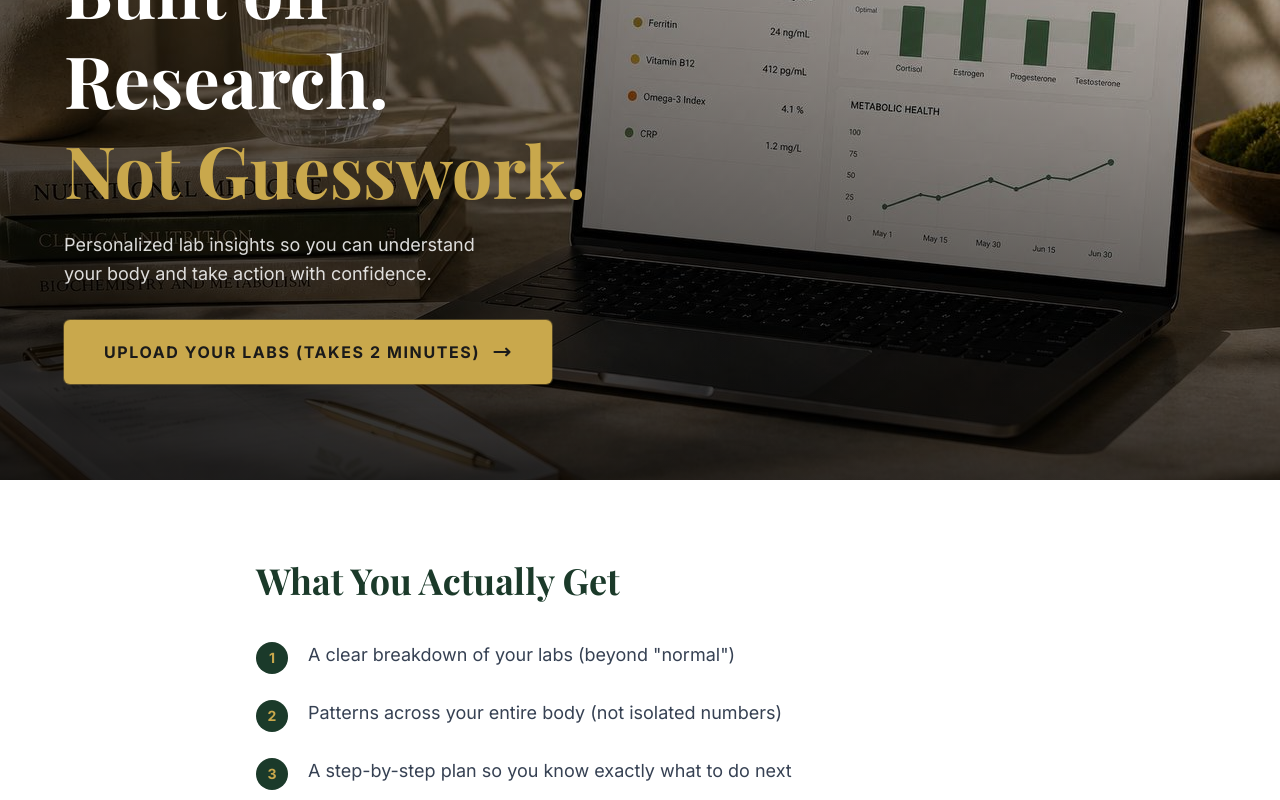
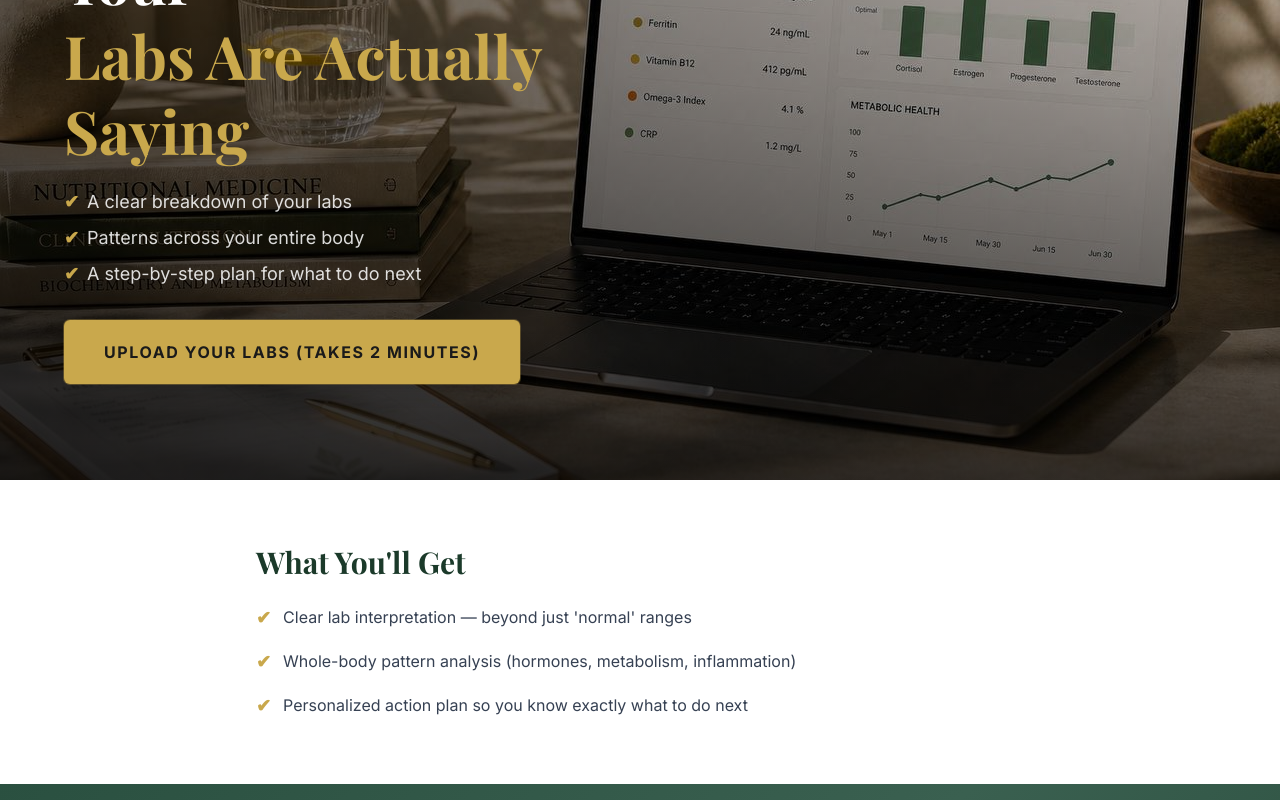
Before and after one commit to Sherryfarmshop/rooted-clarity-website, a Next.js app: page / in a window 1280 px wide. Shown: the part 320-1120 px from the top of the page. Built offline with nearby package versions, Linux system fonts and the light colour scheme; a web font is replaced by a local one.

Commit message:
hero-outcome-focused-what-you-get-simplified

```diff
--- a/src/components/Hero.tsx
+++ b/src/components/Hero.tsx
@@ -8,28 +8,38 @@ export default function Hero() {
         className="absolute inset-0 w-full h-full object-cover object-center"
       />
 
-      {/* Dark overlay — bottom heavy so text on bottom left is readable */}
+      {/* Dark overlay */}
       <div className="absolute inset-0 bg-gradient-to-t from-black/75 via-black/30 to-transparent" />
       <div className="absolute inset-0 bg-gradient-to-r from-black/50 to-transparent" />
 
       {/* Text — bottom left */}
       <div className="absolute bottom-0 left-0 right-0 z-10 px-8 sm:px-16 pb-16 sm:pb-24 max-w-2xl">
-        <h1 className="font-serif text-5xl sm:text-6xl md:text-7xl text-white font-bold leading-tight mb-4">
-          Built on Research.<br />
-          <span className="text-[#C9A84C]">Not Guesswork.</span>
+
+        <h1 className="font-serif text-4xl sm:text-5xl md:text-6xl text-white font-bold leading-tight mb-5">
+          Understand What Your<br />
+          <span className="text-[#C9A84C]">Labs Are Actually Saying</span>
         </h1>
-        <p className="text-white/85 text-base sm:text-lg leading-relaxed mb-8 max-w-md">
-          Personalized lab insights so you can understand your body and take action with confidence.
-        </p>
+
+        <ul className="mb-8 space-y-2">
+          {[
+            "A clear breakdown of your labs",
+            "Patterns across your entire body",
+            "A step-by-step plan for what to do next",
+          ].map((item) => (
+            <li key={item} className="flex items-start gap-2 text-white/85 text-base sm:text-lg">
+              <span className="text-[#C9A84C] font-bold flex-shrink-0">✔</span>
+              {item}
+            </li>
+          ))}
+        </ul>
+
         <a
           href="#signup"
           className="inline-flex items-center gap-3 bg-[#C9A84C] text-[#1a1a1a] font-bold px-10 py-5 rounded-md text-base uppercase tracking-widest shadow-xl ring-1 ring-[#a8893d]/40 hover:bg-[#b0873a] hover:-translate-y-0.5 transition-all duration-200"
         >
           Upload Your Labs (Takes 2 Minutes)
-          <svg className="w-5 h-5" fill="none" viewBox="0 0 24 24" stroke="currentColor" strokeWidth={2.5}>
-            <path strokeLinecap="round" strokeLinejoin="round" d="M17 8l4 4m0 0l-4 4m4-4H3" />
-          </svg>
         </a>
+
       </div>
     </section>
   );
--- a/src/components/WhatYouGet.tsx
+++ b/src/components/WhatYouGet.tsx
@@ -1,21 +1,19 @@
 export default function WhatYouGet() {
   return (
-    <section className="bg-white px-6 py-16 sm:py-20">
+    <section className="bg-white px-6 py-12 sm:py-16">
       <div className="max-w-3xl mx-auto">
-        <h2 className="font-serif text-3xl sm:text-4xl font-bold text-[#1B3A2A] mb-10">
-          What You Actually Get
+        <h2 className="font-serif text-2xl sm:text-3xl font-bold text-[#1B3A2A] mb-6">
+          What You&apos;ll Get
         </h2>
-        <ul className="space-y-6">
+        <ul className="space-y-4">
           {[
-            "A clear breakdown of your labs (beyond \"normal\")",
-            "Patterns across your entire body (not isolated numbers)",
-            "A step-by-step plan so you know exactly what to do next",
+            "Clear lab interpretation — beyond just 'normal' ranges",
+            "Whole-body pattern analysis (hormones, metabolism, inflammation)",
+            "Personalized action plan so you know exactly what to do next",
           ].map((item, i) => (
-            <li key={i} className="flex items-start gap-5">
-              <div className="w-8 h-8 rounded-full bg-[#1B3A2A] flex items-center justify-center flex-shrink-0 mt-0.5">
-                <span className="text-[#C9A84C] text-sm font-bold">{i + 1}</span>
-              </div>
-              <p className="text-gray-700 text-lg leading-relaxed">{item}</p>
+            <li key={i} className="flex items-start gap-3">
+              <span className="text-[#C9A84C] font-bold text-lg flex-shrink-0">✔</span>
+              <p className="text-gray-700 text-base leading-relaxed">{item}</p>
             </li>
           ))}
         </ul>
```
